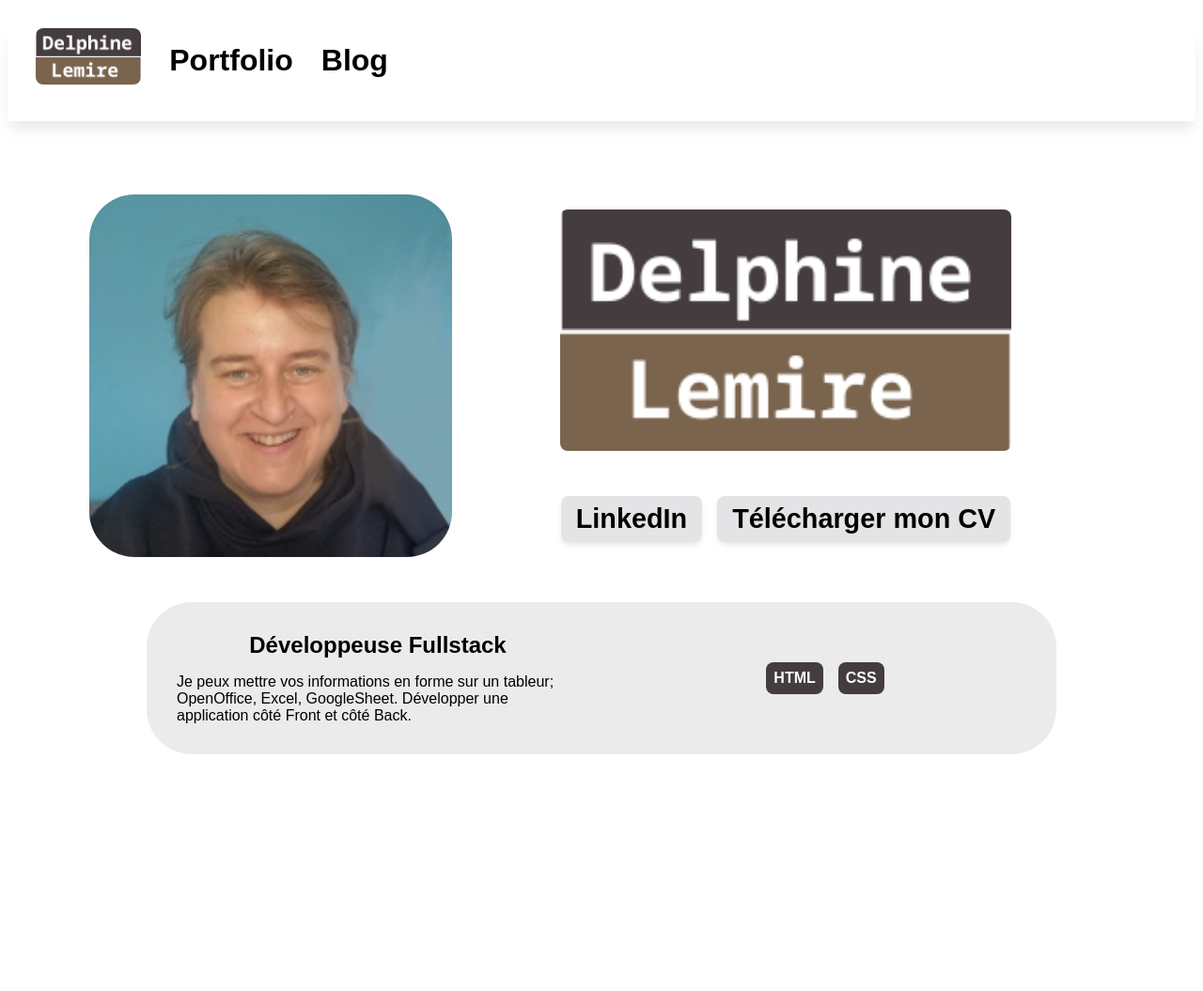
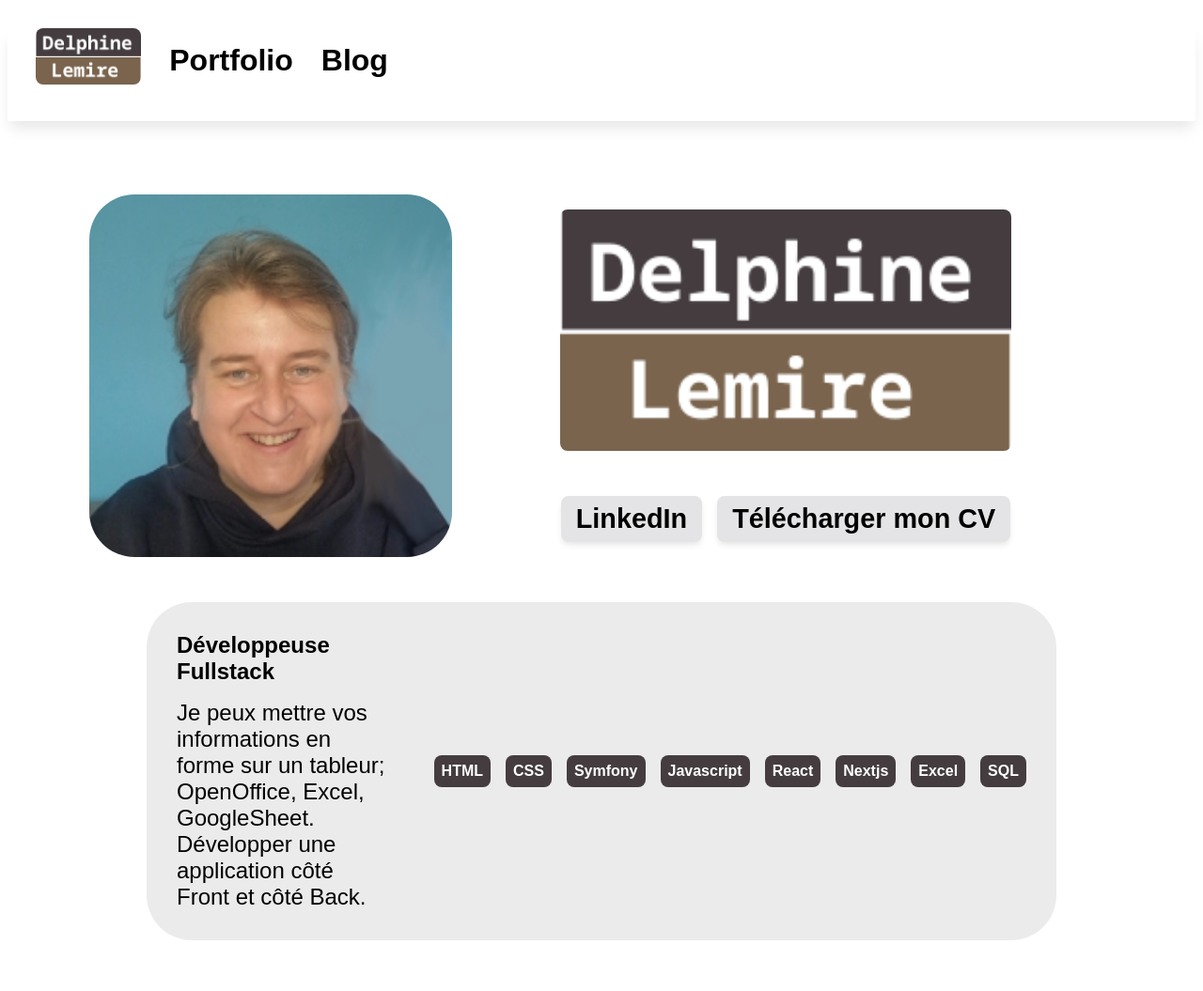
Before and after one commit to DelphineLemire/DelphineLemire.github.io, a Jekyll site: the page built from docs/index.md, in a window 1280 px wide. Shown: the whole page at 94% size. Built offline with Jekyll 4.4.1, drawn with Linux system fonts in a browser that asks for light colours; before the commit the page ends 900 px from its top, so only the background shows below that.

Commit message:
add techno

```diff
--- a/docs/_layouts/index.html
+++ b/docs/_layouts/index.html
@@ -26,7 +26,15 @@ layout: default
             </P>
         </div>
         <div >
-            <span>HTML</span> <span>CSS</span>
+            <span>HTML</span>
+            <span>CSS</span>
+            <span>Symfony</span>
+            <span>Javascript</span>
+            <span>React</span>
+            <span>Nextjs</span>
+            <span>Excel</span>
+            <span>SQL</span>
+
         </div>
 
     </div>
--- a/docs/_sass/main.scss
+++ b/docs/_sass/main.scss
@@ -106,6 +106,9 @@ div.brown1 div {
 div.brown1 h2, div.brown1 p  {
     margin:0;
 }
+div.brown1 p  {
+    font-size:x-large;
+}
 
 div.brown1 span {
     background-color: #443c3f;
```
